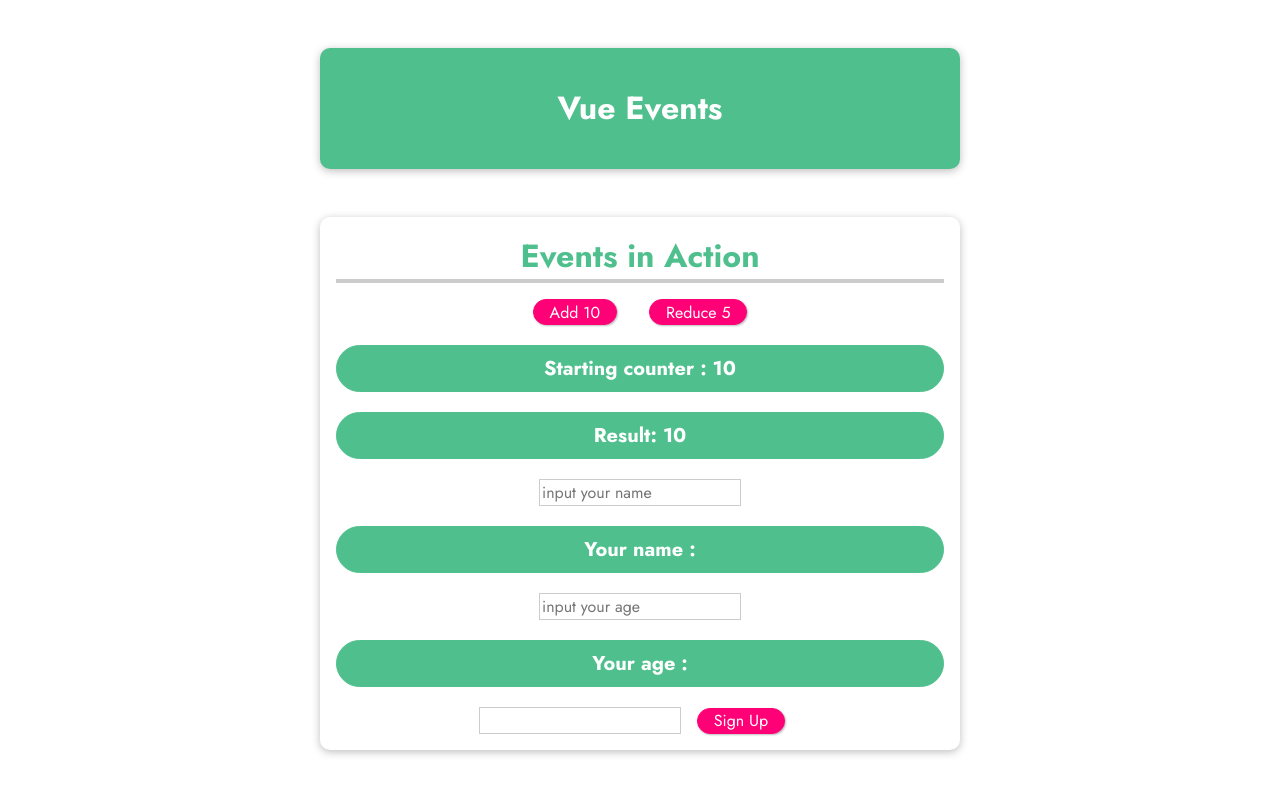
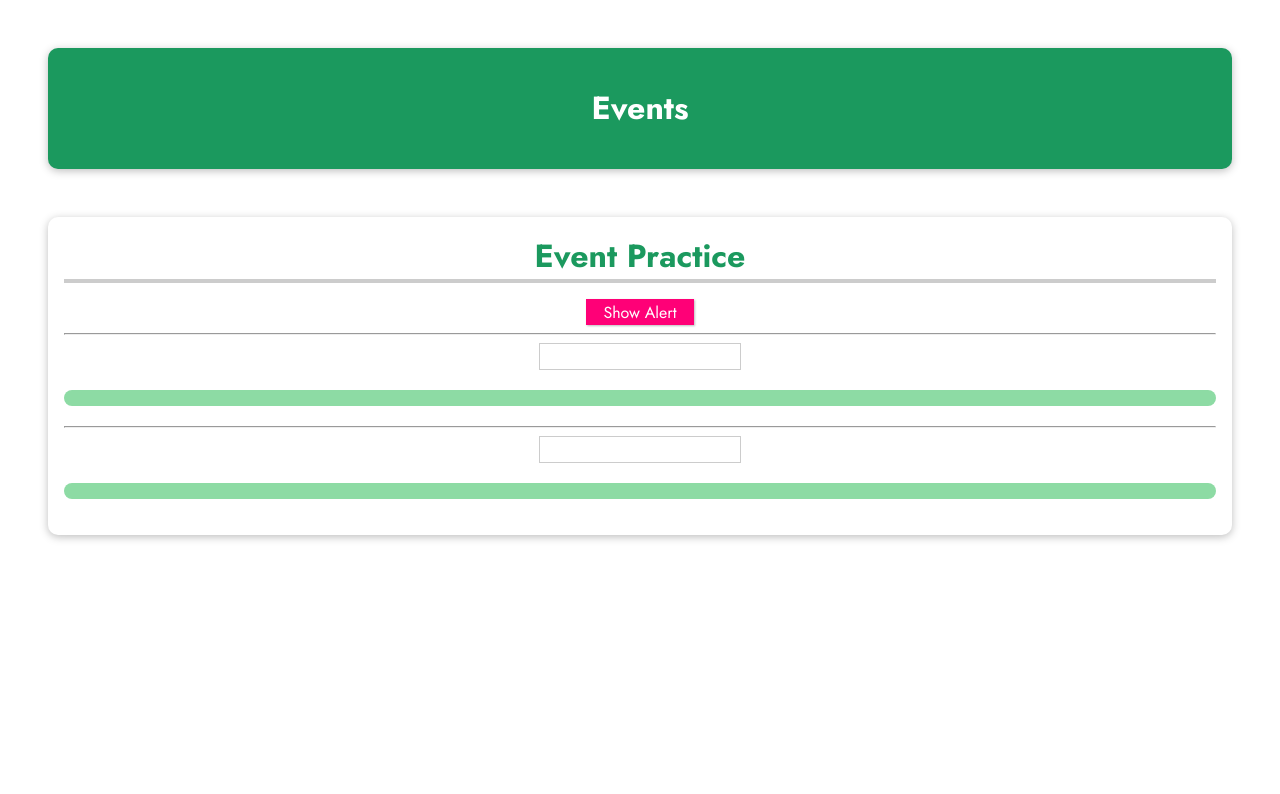
Before and after one commit to hebobibun/learning-vue, a plain HTML site: page index.html in a window 1280 px wide. Drawn offline with nearby package versions, Linux system fonts and the light colour scheme.

Commit message:
assignment

```diff
--- a/app.js
+++ b/app.js
@@ -1,32 +1,18 @@
 const app = Vue.createApp({
   data() {
-    return {
-      counter: 10,
-      name: '',
-      confirmedName: '',
-      age: ''
-    };
+    return { userInput: '', confirmedInput: '' };
   },
   methods: {
-    submitForm(e) {
-      alert('Successfully submitted!');
+    showAlert() {
+      alert('This works!');
     },
-    confirm() {
-      this.confirmedName = this.name;
+    saveInput(event) {
+      this.userInput = event.target.value;
     },
-    add(num) {
-        this.counter = this.counter + num;
-    },
-    reduce(num) {
-      if (this.counter >= num) {
-        this.counter = this.counter - num;
-      }
-    },
-    setAge(e, tahun) {
-      this.age = e.target.value + ' ' + tahun;
-      console.log(e)
-    },
+    confirmInput() {
+      this.confirmedInput = this.userInput;
+    }
   }
 });
 
-app.mount('#events');
+app.mount('#assignment');
--- a/index.html
+++ b/index.html
@@ -14,33 +14,24 @@
   </head>
   <body>
     <header>
-      <h1>Vue Events</h1>
+      <h1>Events</h1>
     </header>
-    <section id="events">
-      <h2>Events in Action</h2>
-      <button v-on:click="add(10)">Add 10</button>
-      <button v-on:click="reduce(5)">Reduce 5</button>
-      <p v-once>Starting counter : {{ counter }}</p>
-      <p>Result: {{ counter }}</p>
-
+    <section id="assignment">
+      <h2>Event Practice</h2>
+      <!-- 1) Show an alert (any text of your choice) when the button is pressed -->
+      <button v-on:click="showAlert">Show Alert</button>
+      <hr />
+      <!-- 2) Register the user input on "keydown" and output it in the paragraph (hint: event.target.value helps) -->
+      <input type="text" v-on:keydown="saveInput" />
+      <p>{{ userInput }}</p>
+      <hr />
+      <!-- 3) Repeat 2) but only output the entered value if the ENTER key was pressed -->
       <input
         type="text"
-        placeholder="input your name"
-        v-model="name"
-        @keyup.enter="confirm">
-      <p>Your name : {{ confirmedName }}</p>
-
-      <input
-        type="number"
-        placeholder="input your age"
-        v-on:input="setAge($event, 'Year Old')">
-      <p>Your age : {{ age }}</p>
-
-      <form @submit.prevent="submitForm">
-        <input type="text">
-        <button>Sign Up</button>
-
-      </form>
+        v-on:keydown="saveInput"
+        v-on:keyup.enter="confirmInput"
+      />
+      <p>{{ confirmedInput }}</p>
     </section>
   </body>
 </html>
--- a/styles.css
+++ b/styles.css
@@ -12,55 +12,50 @@ body {
 
 header {
   box-shadow: 0 2px 8px rgba(0, 0, 0, 0.26);
-  margin: 3rem auto;
+  margin: 3rem;
   border-radius: 10px;
   padding: 1rem;
-  background-color: #4fc08d;
+  background-color: #1b995e;
   color: white;
   text-align: center;
-  width: 90%;
-  max-width: 40rem;
 }
 
-#events {
+#assignment {
   box-shadow: 0 2px 8px rgba(0, 0, 0, 0.26);
-  margin: 3rem auto;
+  margin: 3rem;
   border-radius: 10px;
   padding: 1rem;
   text-align: center;
-  width: 90%;
-  max-width: 40rem;
 }
 
-#events h2 {
+#assignment h2 {
   font-size: 2rem;
   border-bottom: 4px solid #ccc;
-  color: #4fc08d;
+  color: #1b995e;
   margin: 0 0 1rem 0;
 }
 
-#events p {
+#assignment p {
   font-size: 1.25rem;
   font-weight: bold;
-  border: 1px solid #4fc08d;
-  background-color: #4fc08d;
-  color: white;
+  background-color: #8ddba4;
   padding: 0.5rem;
+  color: #1f1f1f;
   border-radius: 25px;
 }
 
-#events input {
+#assignment input {
   font: inherit;
   border: 1px solid #ccc;
 }
 
-#events input:focus {
+#assignment input:focus {
   outline: none;
   border-color: #1b995e;
   background-color: #d7fdeb;
 }
 
-#events button {
+#assignment button {
   font: inherit;
   cursor: pointer;
   border: 1px solid #ff0077;
@@ -68,12 +63,10 @@ header {
   color: white;
   padding: 0.05rem 1rem;
   box-shadow: 1px 1px 2px rgba(0, 0, 0, 0.26);
-  border-radius: 20px;
-  margin: 0 1rem;
 }
 
-#events button:hover,
-#events button:active {
+#assignment button:hover,
+#assignment button:active {
   background-color: #ec3169;
   border-color: #ec3169;
   box-shadow: 1px 1px 4px rgba(0, 0, 0, 0.26);
```
